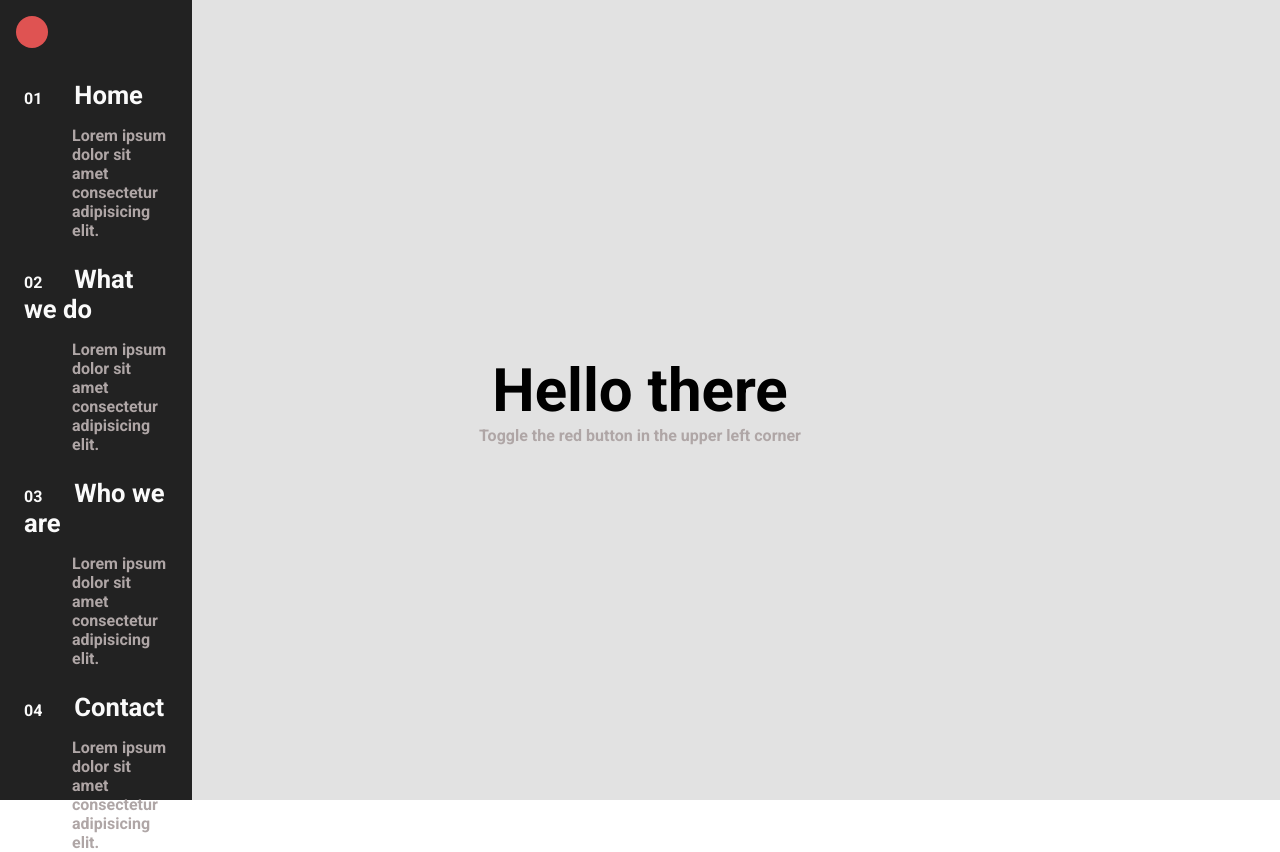
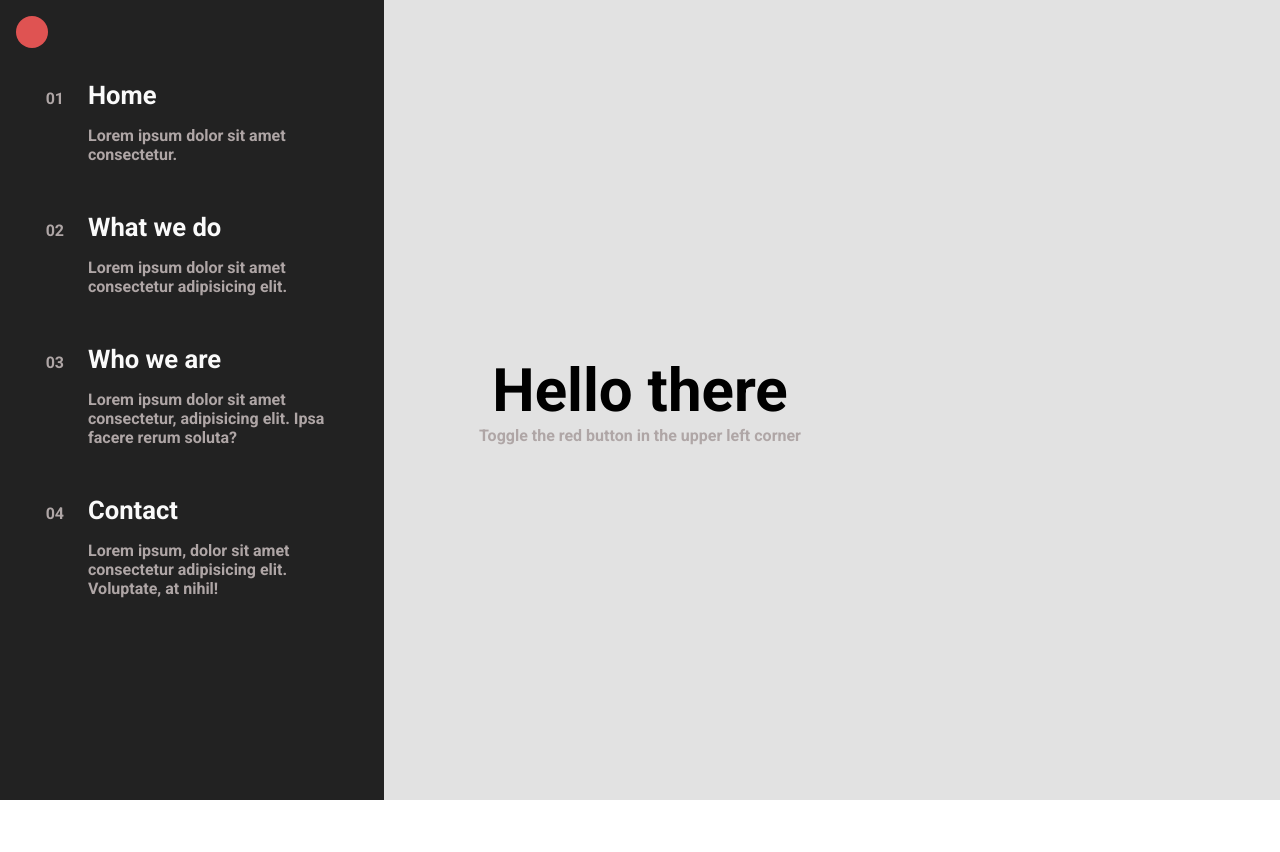
Before and after one commit to fabiolapoblete/animation-bootcamp, a plain HTML site: page Slide in menu/index.html in a window 1280 px wide. Both pictures are taken after a click on the button 32 px from the left and 32 px from the top of the page. After the commit the page ends 800 px from the top, so only its background shows below. Drawn offline with Linux system fonts and the light colour scheme.

Commit message:
Solved animation on menu

```diff
--- a/Slide in menu/index.html
+++ b/Slide in menu/index.html
@@ -13,21 +13,27 @@
       <button class="toggle"></button>
       <nav class="menu">
         <ul class="menu__list">
-          <li>
-            <h3><span>01</span>Home</h3>
+          <li custom-attr="01">
+            <h3>Home</h3>
+            <p>Lorem ipsum dolor sit amet consectetur.</p>
+          </li>
+          <li custom-attr="02">
+            <h3>What we do</h3>
             <p>Lorem ipsum dolor sit amet consectetur adipisicing elit.</p>
           </li>
-          <li>
-            <h3><span>02</span>What we do</h3>
-            <p>Lorem ipsum dolor sit amet consectetur adipisicing elit.</p>
+          <li custom-attr="03">
+            <h3>Who we are</h3>
+            <p>
+              Lorem ipsum dolor sit amet consectetur, adipisicing elit. Ipsa
+              facere rerum soluta?
+            </p>
           </li>
-          <li>
-            <h3><span>03</span>Who we are</h3>
-            <p>Lorem ipsum dolor sit amet consectetur adipisicing elit.</p>
-          </li>
-          <li>
-            <h3><span>04</span>Contact</h3>
-            <p>Lorem ipsum dolor sit amet consectetur adipisicing elit.</p>
+          <li custom-attr="04">
+            <h3>Contact</h3>
+            <p>
+              Lorem ipsum, dolor sit amet consectetur adipisicing elit.
+              Voluptate, at nihil!
+            </p>
           </li>
         </ul>
       </nav>
--- a/Slide in menu/style.css
+++ b/Slide in menu/style.css
@@ -48,8 +48,7 @@ p {
 }
 
 .menu {
-    display: none;
-    width: 15%;
+    width: 30%;
     height: 100%;
     color: rgb(175, 166, 166);
     background-color: #222222;
@@ -57,10 +56,13 @@ p {
     position: absolute;
     top: 0;
     left: 0;
+    transform: translateX(-100%);
+    transition: transform 1s;
 }
 
 .menu.open {
-    display: block; /*När man trycker på knappen får menu klassen open. Då ändras också display från none till block*/
+    transform: translateX(0);
+    transition: transform 1s;
 }
 
 .menu__list {
@@ -68,16 +70,49 @@ p {
     flex-direction: column;
     gap: 1.5rem;
     list-style-type: none;
-    padding: 0;
 }
 
-.menu__list span {
-    margin-right: 2rem;
-    font-size: 1rem;
+.menu__list li::marker {
+    content:attr(custom-attr); /*marker motsvarar punkten i listan denna ersätter
+    vi med innehållet på vårt nya attribut som vi skapade i html.*/
+    font-weight: 600;
 }
 
-.menu__list p {
-    margin-left: 3rem;
+.menu__list li {
+    padding-left: 1.5rem;
+    margin-bottom: 1.5rem;
+}
+
+nav li:nth-child(1) {
+    transform: translateX(-100%);
+    transition: transform 1.4s;
+}
+nav.open ul li:nth-child(1) {
+    transform: translateX(0);
+}
+
+nav ul li:nth-child(2) {
+    transform: translateX(-100%);
+    transition: transform 1.6s;
+}
+nav.open ul li:nth-child(2) {
+    transform: translateX(0);
+}
+
+nav ul li:nth-child(3) {
+    transform: translateX(-100%);
+    transition: transform 1.8s;
+}
+nav.open ul li:nth-child(3) {
+    transform: translateX(0);
+}
+
+nav ul li:nth-child(4) {
+    transform: translateX(-100%);
+    transition: transform 2s;
+}
+nav.open ul li:nth-child(4) {
+    transform: translateX(0);
 }
 
 .text {
```
